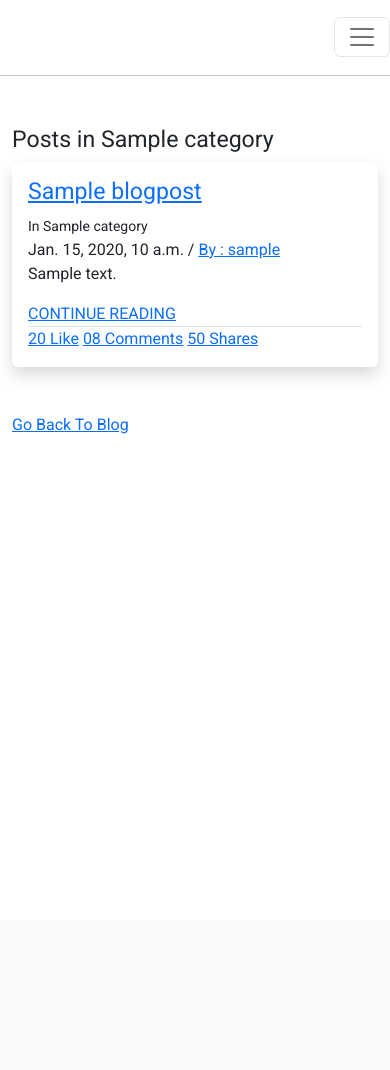
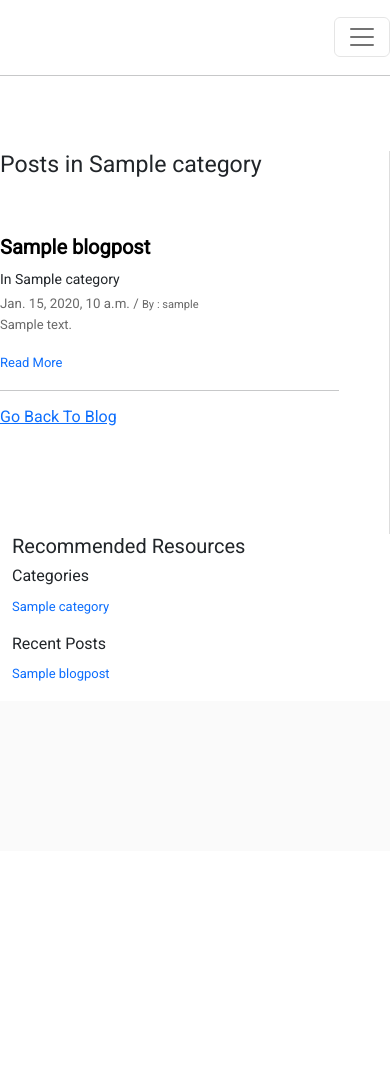
Before and after one commit to cbyroad1/blogproject, a Django app: page /blog/category/1/ in a window 390 px wide. After the commit the page ends 681 px from the top, so only its background shows below. Run offline with Django 4.2, Linux system fonts and the light colour scheme; tables that the repository leaves empty hold one stand-in row (values such as "Sample post"); parts of the project's set-up code (start-up, migrations or seed data) failed here and were passed over; some libraries are stand-ins or nearby versions.

Commit message:
revamped base template to include the right sidebar and implemented frontend fixes to templates.

```diff
--- a/static/css/style.css
+++ b/static/css/style.css
@@ -45,7 +45,7 @@
 
 .container-fluid{
   min-height: 100vh;
-  padding-top: 50px;
+  padding-top: 75px;
 }
 
 /* Sign Up and Login Page */
@@ -73,26 +73,25 @@
 
 #home-blog-content{
   border-right: 1px solid #dddddd;
-  padding: 0px 150px 100px 0px;
+  padding: 0px 50px 100px 0px;
   margin-right: 75px;
-}
-
-.individual-post{
-  margin: 25px 0px;
 }
 
 .post-header span{
   font-size: smaller;
+  color: dimgray;
 }
 
 .post-header a{
   text-decoration: none;
   color: black;
   cursor: pointer;
+  font-weight: bold;
 }
 
 .individual-post-content p{
   font-size: small;
+  color: dimgray;
 }
 
 .post-footer a{
@@ -134,3 +133,17 @@
 
 
   /* Categories */
+
+  .choose-category h4{
+    font-size: medium;
+  }
+
+  .choose-category ul{
+    list-style: none;
+    padding: 0px;
+  }
+
+  .category-list a{
+    text-decoration: none;
+    font-size: small;
+  }
--- a/templates/_base.html
+++ b/templates/_base.html
@@ -40,11 +40,44 @@
         </div>
         <hr style="margin: 0px;">
         <div class="container-fluid">
-        {% block content %}
+            <div class="content row">
+                <div class="col-sm-1"></div>
+                <div class="col-lg-7" id="home-blog-content">
+                    {% block content %}
 
+                    {% endblock content %}
+                </div>
+                <div class="col-sm-3" style="margin: 0px 0px 0px 0px;">
+                    <div>
+                        <h5>Recommended Resources</h5>
 
-
-        {% endblock content %}
+                    <div>
+                    <div class="choose-category">
+                        <h4>Categories</h4>
+                        <div class="category-list">
+                            <ul>
+                                {% for category in categories %}
+                                <li>
+                                    <a href="{% url 'category-view' category.id%}">{{category}}<span></span></a>
+                                </li>
+                                {% endfor %}
+                            </ul>
+                        </div>
+                    </div>
+                    <div class="choose-category">
+                        <h4>Recent Posts</h4>
+                        <div class="category-list">
+                            <ul>
+                            {% for post in posts %}
+                                <li>
+                                    <a href="{% url 'view-post' post.id %}">{{post.title}}</a>
+                                </li>
+                            {% endfor %}
+                            </ul>
+                        </div>
+                    </div>
+                    <div class="col-sm-1"></div>
+              </div>
         </div>
         <div class="row footer">
             <div class="col-12"></div>
--- a/templates/categories.html
+++ b/templates/categories.html
@@ -1,37 +1,27 @@
 {% extends '_base.html' %}
 
 {% block content %}
-
-<div class="row">
-    <div class="col-lg-2"></div>
-    <div class="col-lg-8 category-posts">
         <h3>Posts in {{category}} </h3>
+        <br>
+        <br>
         <div>
           {% if posts %}
           {% for post in posts %}
-                <div class="blog-single-post pb-60 shadow p-3 mb-5 bg-white rounded">
-                    <div class="post-content">
-                      <div class="post-titel-author pt-30 pb-15">
-                        <h3><a href="{% url 'view-post' post.id %}">{{post.title}}</a></h3>
+          <div class="individual-post">
+            <div class="">
+              <div class="post-header">
+                <h5><a class="" href="{% url 'view-post' post.id %}">{{post.title}}</a></h5>
                 <small>In {{post.category}}</small><br>
-                        <span>{{post.date_created}}   /  <a href="#">By : {{post.author}}</a></span>
+                <span>{{post.date_created}}   /  <span class="">By : {{post.author}}</span>
               </div>
-                      <div class="post-srt-content pb-20 border-bottom">
+              <div class="individual-post-content">
                 <p>{{post.content|truncatechars:250|safe}}</p>
-                        <a href="{% url 'view-post' post.id %}">CONTINUE READING <i class="icofont icofont-long-arrow-right"></i></a>
               </div>
-                      <div class="post-info pt-15">
-                        <span class="post-txt mr-25">
-                          <a href="#"><i class="fa fa-heart-o" aria-hidden="true"></i>20 Like</a>
-                        </span>
-                        <span class="post-txt mr-25">
-                          <a href="#"><i class="fa fa-comment-o" aria-hidden="true"></i>08 Comments</a>
-                        </span>
-                        <span class="post-txt mr-25">
-                          <a href="#"><i class="fa fa-share-alt" aria-hidden="true"></i>50 Shares</a>
-                        </span>
+              <div class="post-footer">
+                <a class="" href="{% url 'view-post' post.id %}">Read More <i class="icofont icofont-long-arrow-right"></i></a>
               </div>
             </div>
+            <hr>
           </div>
         {% endfor %}
         {% else %}
@@ -39,8 +29,4 @@
         {% endif %}
             <h6> <a href="{% url 'home' %}">Go Back To Blog</a></h6>
         </div>
-    </div>
-    <div class="col-lg-2"></div>
-</div>
-
 {% endblock content %}
```
Also changed, not shown: templates/blogpost copy.html (deleted, +0 -64 lines), templates/blogpost.html (+0 -33 lines), templates/index.html (+1 -39 lines). Lines whose indentation alone changed are shown as unchanged.
